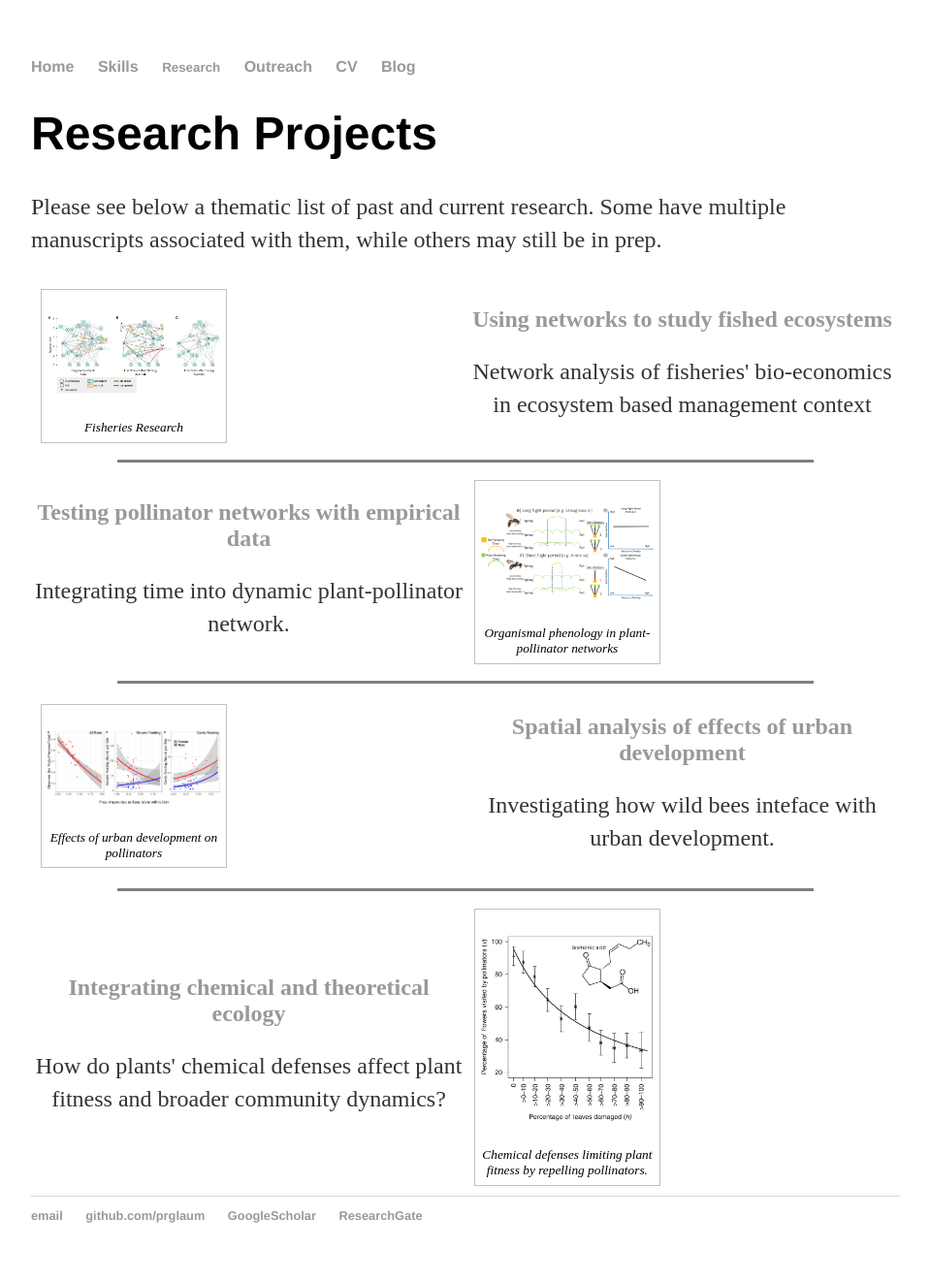
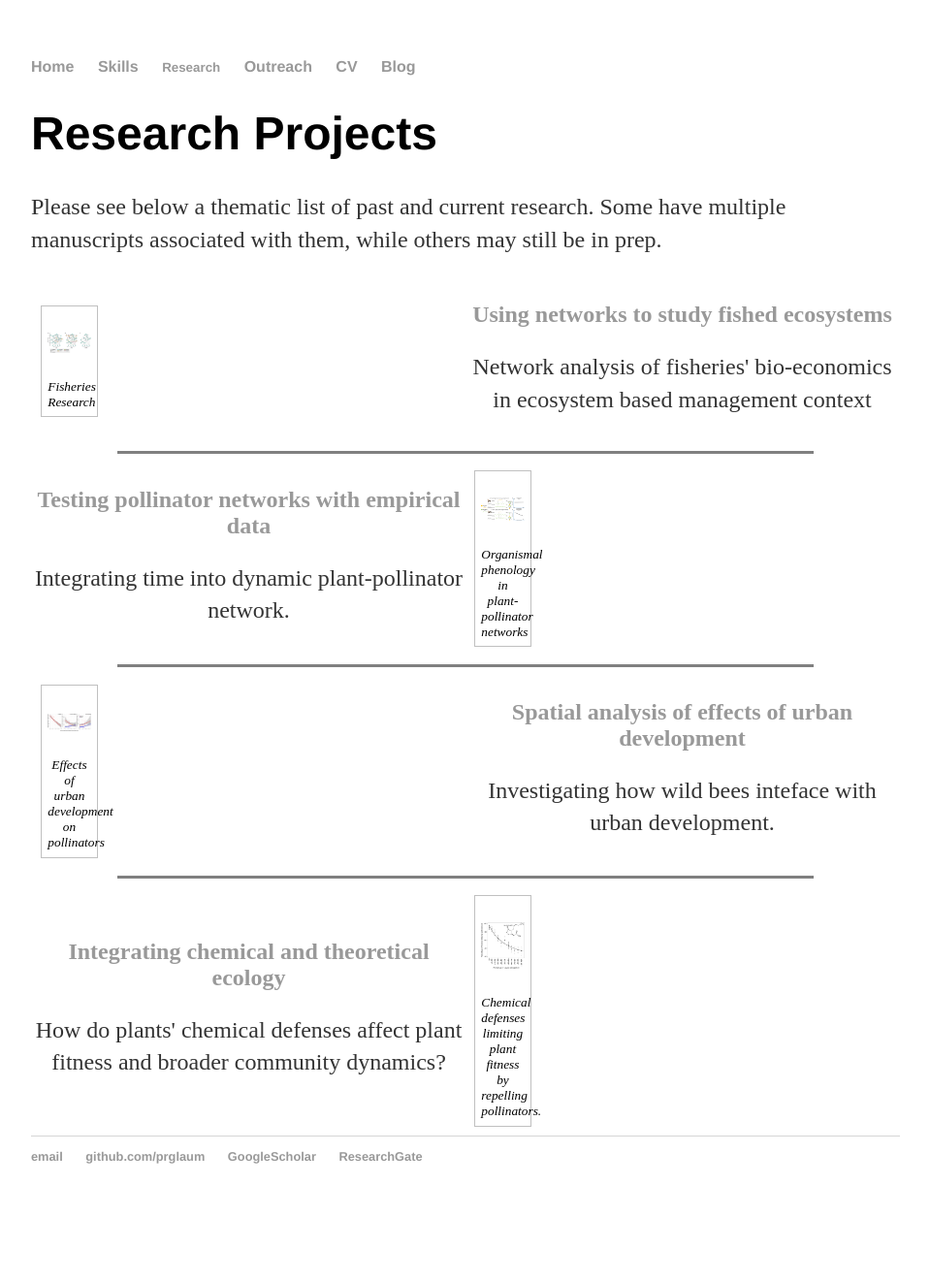
Before and after one commit to prglaum/prglaum.github.io, a Jekyll site: the page built from research/index.html, in a window 1280 px wide. Shown: the whole page at 97% size, without its empty margins (160-1119 px from the left). Built offline with Jekyll 4.4.1, drawn with Linux system fonts in a browser that asks for light colours; after the commit the page ends 1260 px from its top, so only the background shows below that.

Commit message:
Update main.css

```diff
--- a/css/main.css
+++ b/css/main.css
@@ -104,7 +104,7 @@ ul.posts li {
 
 /* ***figure with captions*** */
 figure {
-  width: 40%;
+  width: 10%;
   text-align: center;
   font-style: italic;
   font-size: smaller;
```
